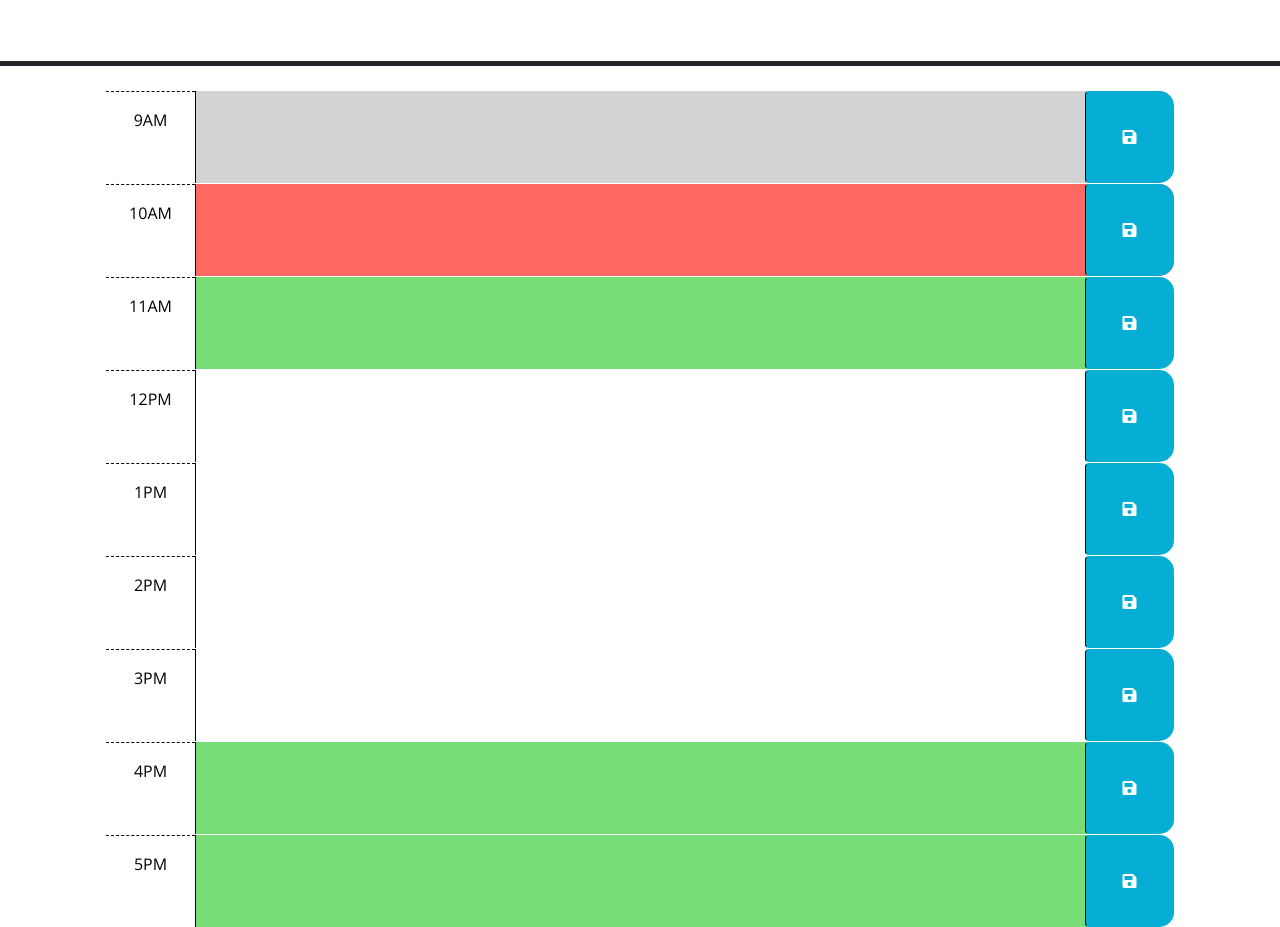
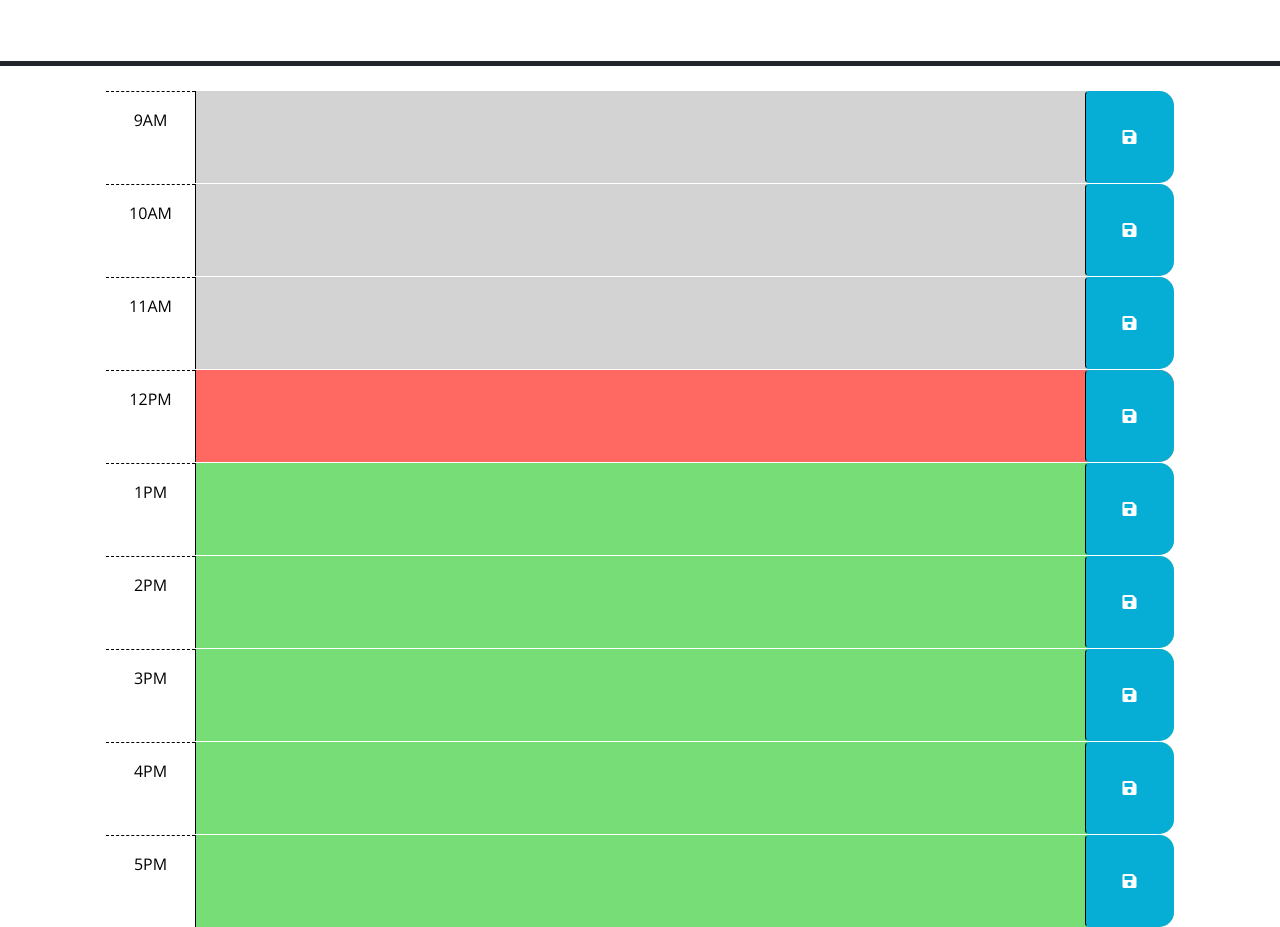
Before and after one commit to OGJRob/Work-Day-Scheduler, a plain HTML site: page Develop/index.html in a window 1280 px wide. Shown: the part 166-1093 px from the top of the page. Drawn offline with nearby package versions, Linux system fonts and the light colour scheme.

Commit message:
Made adjustments to past, present, & future hours in HTML to reflect example

```diff
--- a/Develop/index.html
+++ b/Develop/index.html
@@ -49,7 +49,7 @@
       </div>
 
       <!-- Example of a a present time block. The "present" class adds a red background color. -->
-      <div id="hour-10" class="row time-block present">
+      <div id="hour-10" class="row time-block past">
         <div class="col-2 col-md-1 hour text-center py-3">10AM</div>
         <textarea class="col-8 col-md-10 description" rows="3"> </textarea>
         <button class="btn saveBtn col-2 col-md-1" aria-label="save">
@@ -58,7 +58,7 @@
       </div>
 
       <!-- Example of a future time block. The "future" class adds a green background color. -->
-      <div id="hour-11" class="row time-block future">
+      <div id="hour-11" class="row time-block past">
         <div class="col-2 col-md-1 hour text-center py-3">11AM</div>
         <textarea class="col-8 col-md-10 description" rows="3"> </textarea>
         <button class="btn saveBtn col-2 col-md-1" aria-label="save">
@@ -66,7 +66,7 @@
         </button>
       </div>
 
-      <div id="hour-12" class="row time-block">
+      <div id="hour-12" class="row time-block present">
         <div class="col-2 col-md-1 hour text-center py-3">12PM</div>
         <textarea class="col-8 col-md-10 description" rows="3"> </textarea>
         <button class="btn saveBtn col-2 col-md-1" aria-label="save">
@@ -74,7 +74,7 @@
         </button>
       </div>
 
-      <div id="hour-13" class="row time-block">
+      <div id="hour-13" class="row time-block future">
         <div class="col-2 col-md-1 hour text-center py-3">1PM</div>
         <textarea class="col-8 col-md-10 description" rows="3"> </textarea>
         <button class="btn saveBtn col-2 col-md-1" aria-label="save">
@@ -82,7 +82,7 @@
         </button>
       </div>
 
-      <div id="hour-14" class="row time-block">
+      <div id="hour-14" class="row time-block future">
         <div class="col-2 col-md-1 hour text-center py-3">2PM</div>
         <textarea class="col-8 col-md-10 description" rows="3"> </textarea>
         <button class="btn saveBtn col-2 col-md-1" aria-label="save">
@@ -90,7 +90,7 @@
         </button>
       </div>
 
-      <div id="hour-15" class="row time-block">
+      <div id="hour-15" class="row time-block future">
         <div class="col-2 col-md-1 hour text-center py-3">3PM</div>
         <textarea class="col-8 col-md-10 description" rows="3"> </textarea>
         <button class="btn saveBtn col-2 col-md-1" aria-label="save">
```
